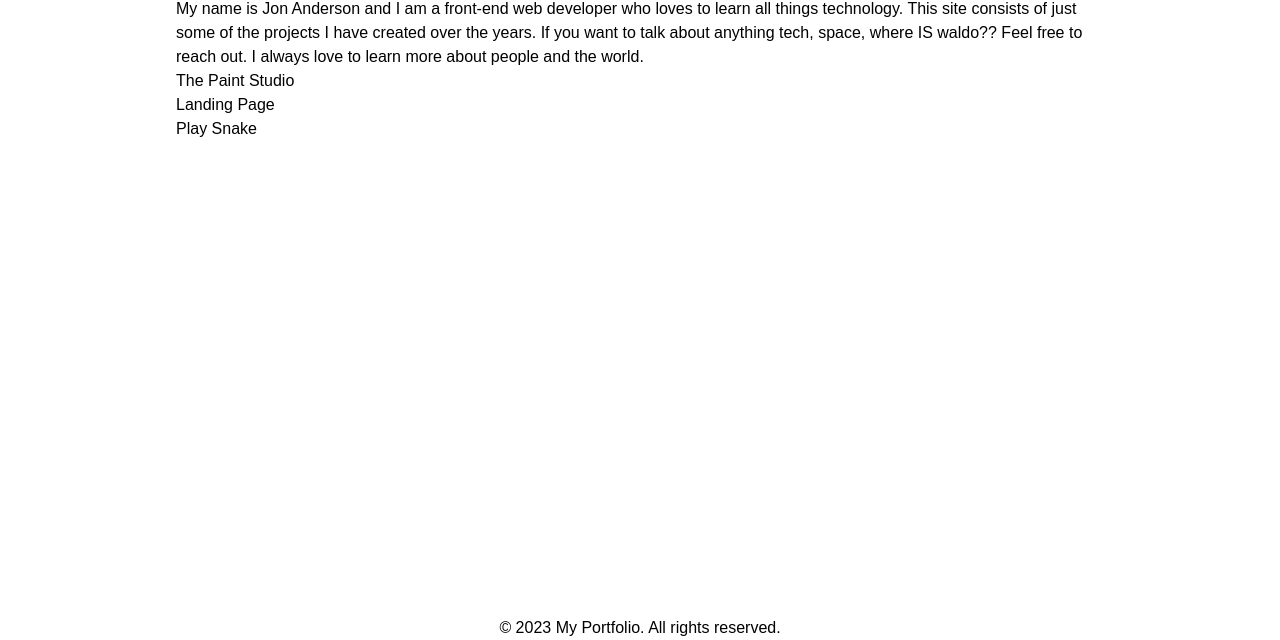
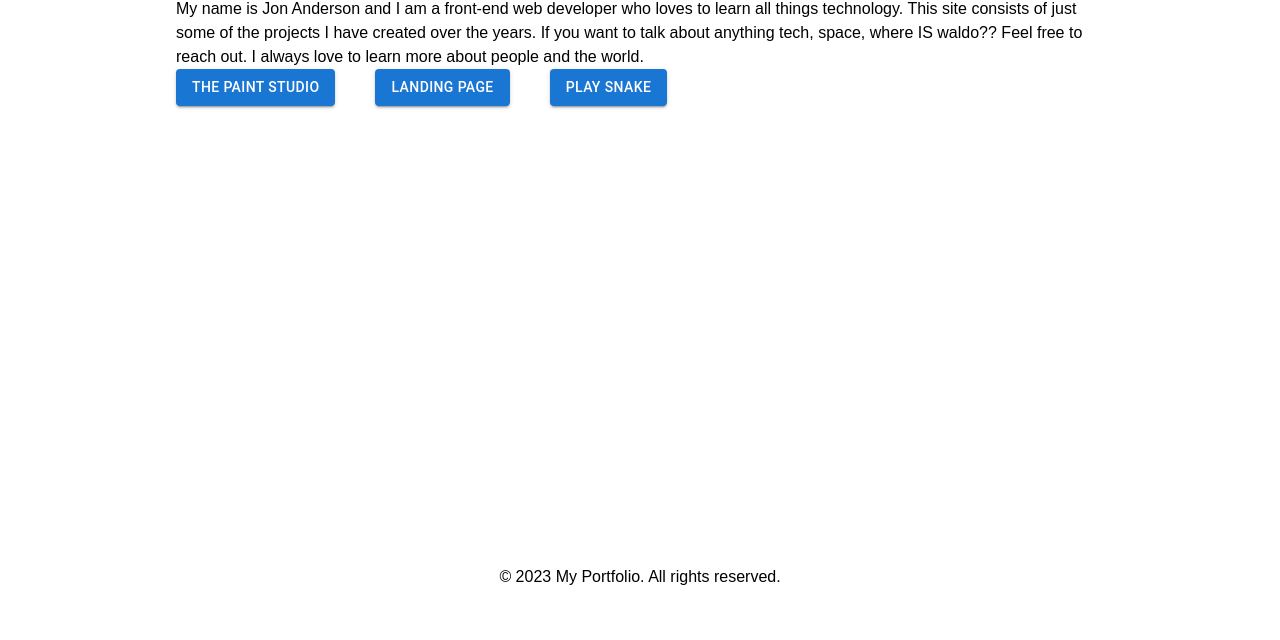
Before and after one commit to JonAndAnderson/Portfolio, a React app: page / in a window 1280 px wide. Shown: the part 211-851 px from the top of the page. After the commit the page ends 800 px from the top, so only its background shows below. Built offline with nearby package versions, Linux system fonts and the light colour scheme; a script that the page names is missing.

Commit message:
Coming together, added Material Design and many CSS fixes

```diff
--- a/package.json
+++ b/package.json
@@ -3,6 +3,9 @@
   "version": "0.1.0",
   "private": true,
   "dependencies": {
+    "@emotion/react": "^11.10.6",
+    "@emotion/styled": "^11.10.6",
+    "@mui/material": "^5.11.15",
     "@testing-library/jest-dom": "^5.16.5",
     "@testing-library/react": "^13.4.0",
     "@testing-library/user-event": "^13.5.0",
--- a/public/index.html
+++ b/public/index.html
@@ -29,6 +29,7 @@
   <body>
     <noscript>You need to enable JavaScript to run this app.</noscript>
     <div id="root"></div>
+    <script src="https://embed.twitch.tv/embed/v1.js"></script>
     <!--
       This HTML file is a template.
       If you open it directly in the browser, you will see an empty page.
--- a/src/components/Headers/ProjectsComponents/LandingPage.js
+++ b/src/components/Headers/ProjectsComponents/LandingPage.js
@@ -1,5 +1,6 @@
 import React from 'react';
-import jcvhr from '../../../jcvhr.JPG'
+import jcvhr from '../../../images/jcvhr.JPG'
+import smalljcvhr from '../../../images/smalljcvhr.JPG'
 import './LandingPage.css'
 import Buttons from './OtherComponents/Buttons';
 
@@ -11,16 +12,31 @@ function LandingPage(props) {
     <div>
 
       <div>
-        <img src={jcvhr} alt="Logo" />;
+        <img
+          srcSet={`
+            ${jcvhr} 1024w,
+            ${smalljcvhr} 768w
+          `}
+          sizes="
+            (min-width: 1024px) 1024px,
+            768px"
+
+          src={jcvhr}
+          alt="jcvhr"
+        />
 
       </div>
-
-      <p>
+        <div>
+        <p>
         JCVHR.com was a landing page I created when I first started web development.
         I've done several since and really learned
         the idea behind mobile first development.
       </p>
+        </div>
+
+      <div>
       <Buttons onChange={onChange} />
+      </div>
     </div>);
   }
 
--- a/src/components/Headers/ProjectsComponents/OtherComponents/Buttons.css
+++ b/src/components/Headers/ProjectsComponents/OtherComponents/Buttons.css
@@ -0,0 +1,10 @@
+@media only screen and (min-width: 768px) {
+
+.style{
+    display: flex;
+    flex-direction: row;
+    align-items: center;
+}
+
+
+}
--- a/src/components/Headers/ProjectsComponents/OtherComponents/Buttons.js
+++ b/src/components/Headers/ProjectsComponents/OtherComponents/Buttons.js
@@ -2,6 +2,7 @@ import React from 'react';
 import PaintStudio from '../PaintStudio';
 import LandingPage from '../LandingPage';
 import SnakeGame from '../SnakeGame';
+import { Button, Stack } from '@mui/material';
 
 function Buttons(props) {
   const { onChange } = props;
@@ -11,13 +12,20 @@ function Buttons(props) {
   }
 
   return (
-    <div className="projects-list">
-      <ul>
-        <li><PaintStudio onChange={handleClick} /></li>
-        <li><LandingPage onChange={handleClick} /></li>
-        <li><SnakeGame onChange={handleClick} /></li>
-      </ul>
+    <div class='style'>
+      <Stack spacing={5} direction="row">
+        <div>
+        <Button variant='contained'><PaintStudio onChange={handleClick} /></Button>
+        </div>
+        <div>
+        <Button variant='contained'><LandingPage onChange={handleClick} /></Button>
+        </div>
+        <div>
+        <Button variant='contained'><SnakeGame onChange={handleClick} /></Button>
+        </div>
+      </Stack>
     </div>
+
   );
 }
 
--- /dev/null
+++ b/src/components/Headers/ProjectsComponents/OtherComponents/TwitchEmbed.js
@@ -0,0 +1,26 @@
+import React, { useEffect, useRef } from 'react';
+
+function TwitchStream(props) {
+  const { channel } = props;
+  const twitchPlayerRef = useRef(null);
+
+  useEffect(() => {
+    const options = {
+      width: '100%',
+      height: '400',
+      channel: channel,
+      autoplay: false
+    };
+    const player = new window.Twitch.Player(twitchPlayerRef.current, options);
+    player.setVolume(0.5);
+    return () => {
+      player.destroy();
+    };
+  }, [channel]);
+
+  return (
+    <div ref={twitchPlayerRef}></div>
+  );
+}
+
+export default TwitchStream;
--- a/src/components/Headers/ProjectsComponents/PaintStudio.js
+++ b/src/components/Headers/ProjectsComponents/PaintStudio.js
@@ -1,5 +1,6 @@
 import React from 'react';
 import Buttons from './OtherComponents/Buttons';
+import TwitchStream from './OtherComponents/TwitchEmbed';
 
 function PaintStudio(props) {
   const { onChange } = props;
@@ -11,7 +12,10 @@ function PaintStudio(props) {
         to add interactive software so every robot you might be able to control comes with a catch.
         It takes teamwork and a lot of typing to get stuff to paint here.
       </p>
+      <TwitchStream channel="ThePaintStudio" />
+      <div>
       <Buttons onChange={onChange} />
+      </div>
     </div>);
   }
 
--- a/src/components/Headers/ProjectsComponents/SnakeGame.js
+++ b/src/components/Headers/ProjectsComponents/SnakeGame.js
@@ -10,7 +10,9 @@ function SnakeGame(props) {
       <p>I just thought it would be interesting to see a snake game here. Truth be told, a lot of the math for this I ripped from somewhere else button
         how it looks is all me!
       </p>
+      <div>
       <Buttons onChange={onChange} />
+      </div>
     </div>);
   }
 
--- a/src/components/Portfolio.css
+++ b/src/components/Portfolio.css
@@ -144,6 +144,9 @@ section h1 {
 }
 
 .footerStyle {
+  position: absolute;
+  bottom: 0;
+  width: 100%;
   margin-top: 475px;
   text-align: center;
 }
--- a/src/components/Portfolio.js
+++ b/src/components/Portfolio.js
@@ -36,7 +36,7 @@ function Portfolio() {
       </header>
 
       {/* Main Content */}
-      <main>
+      <main className='wrapper'>
         {/* Welcome section */}
         <div className="welcome-content">
           {text}
```
Also changed, not shown: public/logo192.png (deleted), public/logo512.png (deleted), src/images/jcvhr.JPG (renamed from src/jcvhr.JPG), src/images/smalljcvhr.JPG (added), 1 other file.
